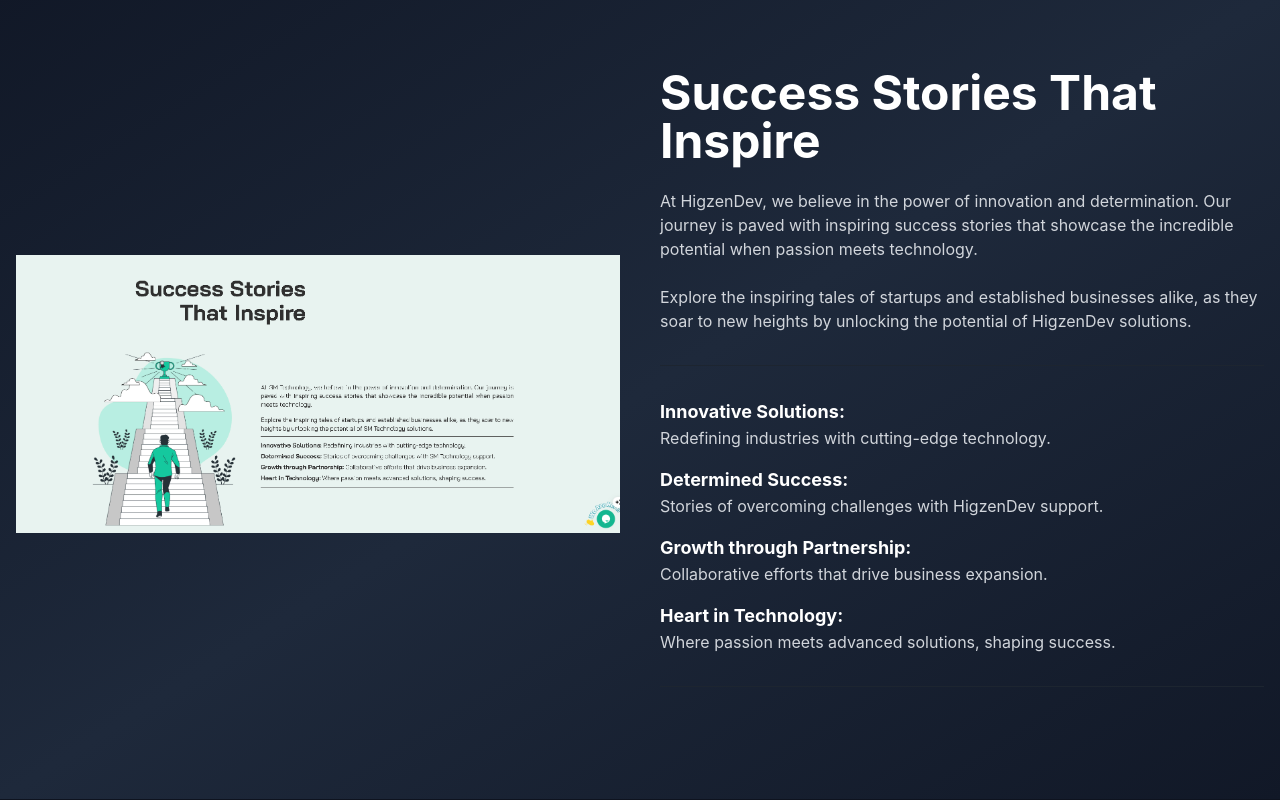
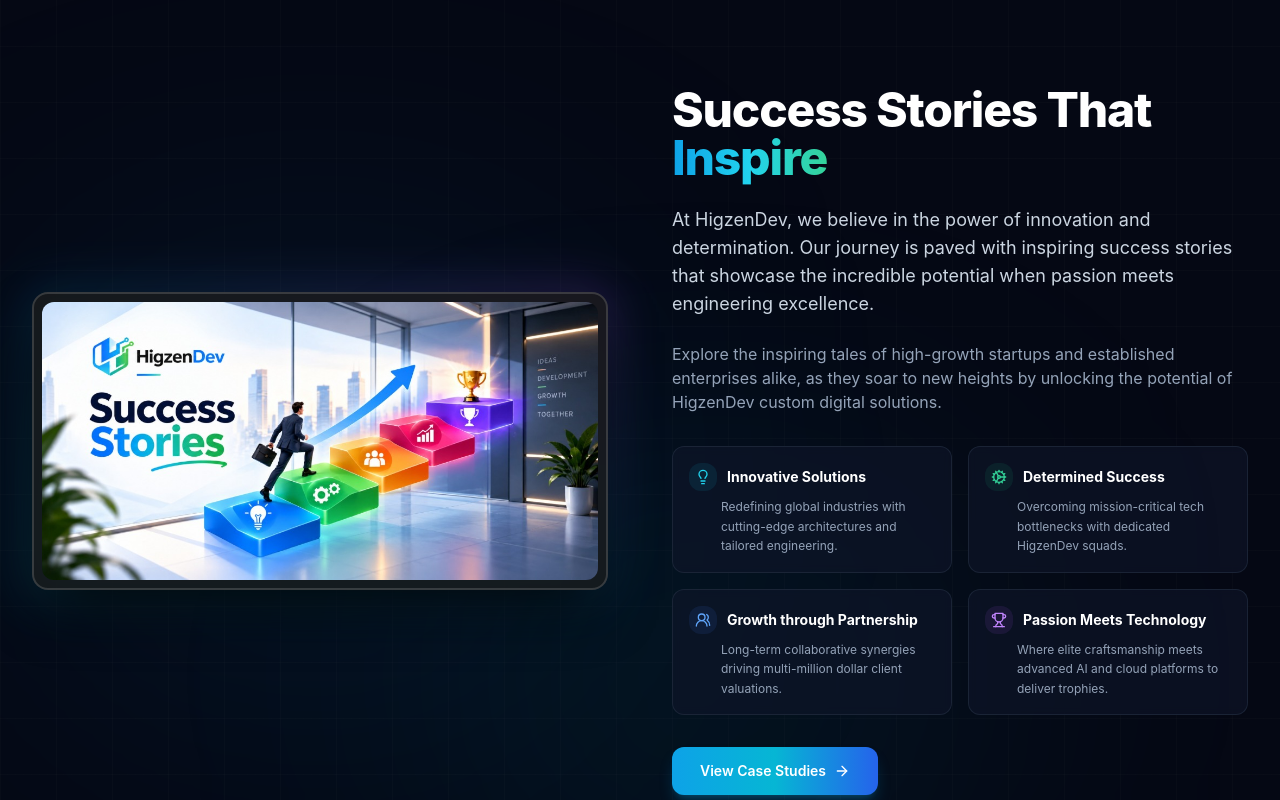
Before and after one commit to RaselmamunSD/Higzendev, a React (Vite) app in the folder higzendev-frontend/: page /industries in a window 1280 px wide. Shown: the part 1840-2640 px from the top of the page. Built offline with nearby package versions, Linux system fonts and the light colour scheme.

Commit message:
feat: set official 3D graphic in Success Stories That Inspire section and modernize layout

```diff
--- a/higzendev-frontend/src/components/SuccessStoriesSection.tsx
+++ b/higzendev-frontend/src/components/SuccessStoriesSection.tsx
@@ -1,58 +1,144 @@
+import React from 'react';
+import { motion } from 'framer-motion';
+import {
+  Lightbulb,
+  Cog,
+  Users2,
+  Trophy,
+  Sparkles,
+  ArrowRight,
+  CheckCircle2
+} from 'lucide-react';
+import { Button } from '@/components/ui/button';
+import { Link } from 'react-router-dom';
 
-import React from 'react';
+const highlights = [
+  {
+    icon: Lightbulb,
+    title: 'Innovative Solutions',
+    description: 'Redefining global industries with cutting-edge architectures and tailored engineering.',
+    color: 'text-cyan-400',
+    bgColor: 'bg-cyan-500/10 border-cyan-500/20',
+  },
+  {
+    icon: Cog,
+    title: 'Determined Success',
+    description: 'Overcoming mission-critical tech bottlenecks with dedicated HigzenDev squads.',
+    color: 'text-emerald-400',
+    bgColor: 'bg-emerald-500/10 border-emerald-500/20',
+  },
+  {
+    icon: Users2,
+    title: 'Growth through Partnership',
+    description: 'Long-term collaborative synergies driving multi-million dollar client valuations.',
+    color: 'text-blue-400',
+    bgColor: 'bg-blue-500/10 border-blue-500/20',
+  },
+  {
+    icon: Trophy,
+    title: 'Passion Meets Technology',
+    description: 'Where elite craftsmanship meets advanced AI and cloud platforms to deliver trophies.',
+    color: 'text-purple-400',
+    bgColor: 'bg-purple-500/10 border-purple-500/20',
+  },
+];
 
-const SuccessStoriesSection = () => {
+const SuccessStoriesSection: React.FC = () => {
   return (
-    <section className="py-20 bg-gradient-to-br from-gray-900 via-slate-800 to-gray-900">
-      <div className="container mx-auto px-4">
-        <div className="flex flex-col lg:flex-row items-center gap-10">
-          <div className="lg:w-1/2">
-            <img
-              src="/lovable-uploads/a0e619bc-b97f-4cfd-bef8-5fa4212e2be8.png"
-              alt="Success Stories Illustration"
-              className="w-full"
-            />
+    <section className="py-20 sm:py-24 bg-[#050814] relative overflow-hidden border-y border-border/40">
+      {/* Ambient background glows */}
+      <div className="absolute top-1/3 left-10 w-[550px] h-[400px] bg-primary/10 rounded-full blur-[150px] pointer-events-none" />
+      <div className="absolute bottom-10 right-1/4 w-[500px] h-[350px] bg-cyan-500/10 rounded-full blur-[140px] pointer-events-none" />
+
+      {/* Cyber grid pattern overlay */}
+      <div className="absolute inset-0 bg-[linear-gradient(to_right,#80808008_1px,transparent_1px),linear-gradient(to_bottom,#80808008_1px,transparent_1px)] bg-[size:3.5rem_3.5rem] pointer-events-none" />
+
+      <div className="container mx-auto px-4 sm:px-6 lg:px-8 relative z-10">
+        <div className="grid grid-cols-1 lg:grid-cols-12 gap-12 lg:gap-16 items-center">
+
+          {/* Left Column: New 3D Isometric Visual Showcase (6 Cols) */}
+          <div className="lg:col-span-6">
+            <motion.div
+              initial={{ opacity: 0, scale: 0.95 }}
+              whileInView={{ opacity: 1, scale: 1 }}
+              viewport={{ once: true }}
+              transition={{ duration: 0.6 }}
+              className="relative group"
+            >
+              {/* Background ambient glow behind image */}
+              <div className="absolute -inset-2 rounded-3xl bg-gradient-to-tr from-cyan-500/30 via-primary/20 to-purple-500/30 opacity-70 blur-xl group-hover:opacity-100 transition-all duration-700 pointer-events-none" />
+
+              {/* Image Frame Card */}
+              <div className="relative rounded-2xl overflow-hidden border-2 border-white/15 bg-card/80 shadow-[0_25px_60px_-15px_rgba(0,0,0,0.9)] backdrop-blur-md p-2">
+                <img
+                  src="/images/higzendev-success-stories.jpg"
+                  alt="HigzenDev Success Stories That Inspire"
+                  className="w-full h-auto rounded-xl object-cover transition-transform duration-700 group-hover:scale-[1.02]"
+                  loading="lazy"
+                />
+              </div>
+            </motion.div>
           </div>
 
-          <div className="lg:w-1/2">
-            <h2 className="text-4xl md:text-5xl font-bold mb-6 text-white">
-              Success Stories That Inspire
+          {/* Right Column: Strategic Content & Value Pillars (6 Cols) */}
+          <div className="lg:col-span-6 space-y-6 text-left">
+
+            {/* Main Heading */}
+            <h2 className="text-3xl sm:text-4xl lg:text-5xl font-extrabold text-white tracking-tight leading-[1.15]">
+              Success Stories That{' '}
+              <span className="bg-gradient-to-r from-primary via-cyan-400 to-emerald-400 bg-clip-text text-transparent">
+                Inspire
+              </span>
             </h2>
-            <p className="mb-6 text-gray-300">
+
+            {/* Paragraphs */}
+            <p className="text-slate-300 text-base sm:text-lg leading-relaxed">
               At HigzenDev, we believe in the power of innovation and determination. Our journey is
               paved with inspiring success stories that showcase the incredible potential when passion
-              meets technology.
-            </p>
-            <p className="mb-8 text-gray-300">
-              Explore the inspiring tales of startups and established businesses alike, as they soar to new
-              heights by unlocking the potential of HigzenDev solutions.
+              meets engineering excellence.
             </p>
 
-            <hr className="my-8" />
+            <p className="text-slate-400 text-sm sm:text-base leading-relaxed">
+              Explore the inspiring tales of high-growth startups and established enterprises alike, as they soar to new
+              heights by unlocking the potential of HigzenDev custom digital solutions.
+            </p>
 
-            <div className="space-y-4">
-              <div>
-                <h3 className="font-bold text-lg text-white">Innovative Solutions:</h3>
-                <p className="text-gray-300">Redefining industries with cutting-edge technology.</p>
-              </div>
-
-              <div>
-                <h3 className="font-bold text-lg text-white">Determined Success:</h3>
-                <p className="text-gray-300">Stories of overcoming challenges with HigzenDev support.</p>
-              </div>
-
-              <div>
-                <h3 className="font-bold text-lg text-white">Growth through Partnership:</h3>
-                <p className="text-gray-300">Collaborative efforts that drive business expansion.</p>
-              </div>
-
-              <div>
-                <h3 className="font-bold text-lg text-white">Heart in Technology:</h3>
-                <p className="text-gray-300">Where passion meets advanced solutions, shaping success.</p>
-              </div>
+            {/* 4 Feature Value Pillars Grid */}
+            <div className="grid grid-cols-1 sm:grid-cols-2 gap-4 pt-2">
+              {highlights.map((item, idx) => {
+                const IconComp = item.icon;
+                return (
+                  <div
+                    key={idx}
+                    className="p-4 rounded-xl bg-slate-900/60 border border-slate-800/80 backdrop-blur-sm space-y-1.5 hover:border-slate-700 transition-colors"
+                  >
+                    <div className="flex items-center gap-2.5">
+                      <div className={`p-1.5 rounded-lg ${item.bgColor}`}>
+                        <IconComp className={`w-4 h-4 ${item.color}`} />
+                      </div>
+                      <h3 className="font-bold text-sm text-white">{item.title}</h3>
+                    </div>
+                    <p className="text-xs text-slate-400 leading-relaxed pl-8">
+                      {item.description}
+                    </p>
+                  </div>
+                );
+              })}
             </div>
 
-            <hr className="my-8" />
+            {/* Action CTA Button */}
+            <div className="pt-2">
+              <Button
+                asChild
+                className="h-12 px-7 rounded-xl bg-gradient-to-r from-primary via-cyan-500 to-blue-600 hover:from-primary/90 hover:to-blue-700 text-white font-semibold shadow-lg shadow-primary/25 group transition-all duration-300 hover:scale-105"
+              >
+                <Link to="/case-studies" className="flex items-center gap-2">
+                  <span>View Case Studies</span>
+                  <ArrowRight className="w-4 h-4 group-hover:translate-x-1 transition-transform" />
+                </Link>
+              </Button>
+            </div>
+
           </div>
         </div>
       </div>
```
Also changed, not shown: higzendev-frontend/public/images/higzendev-success-stories.jpg (added), higzendev-frontend/public/images/success-stories-steps.jpg (added).
